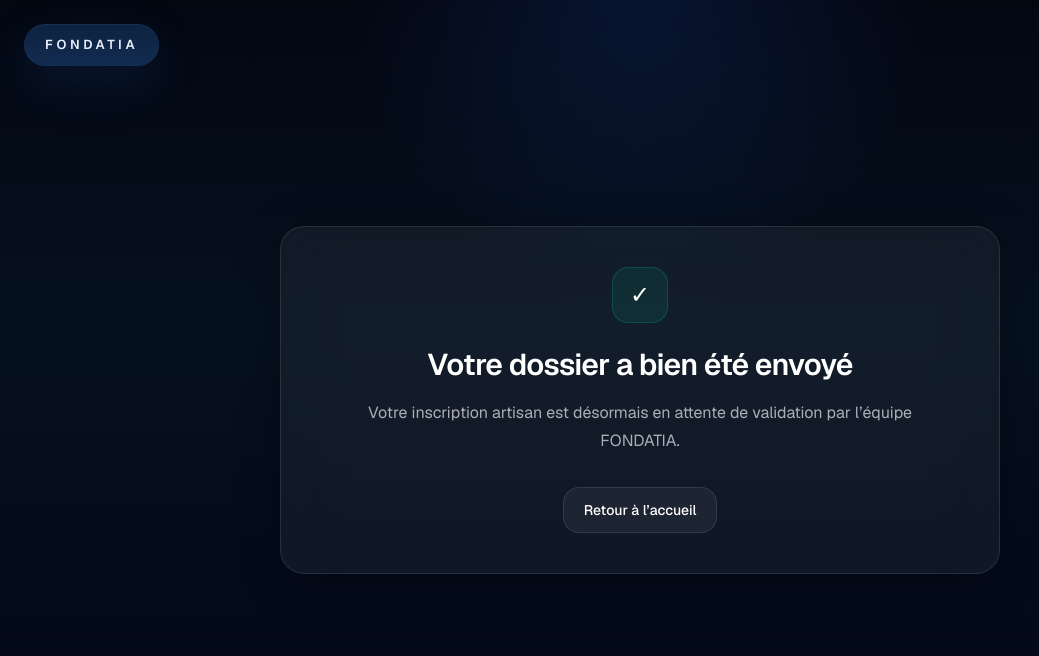
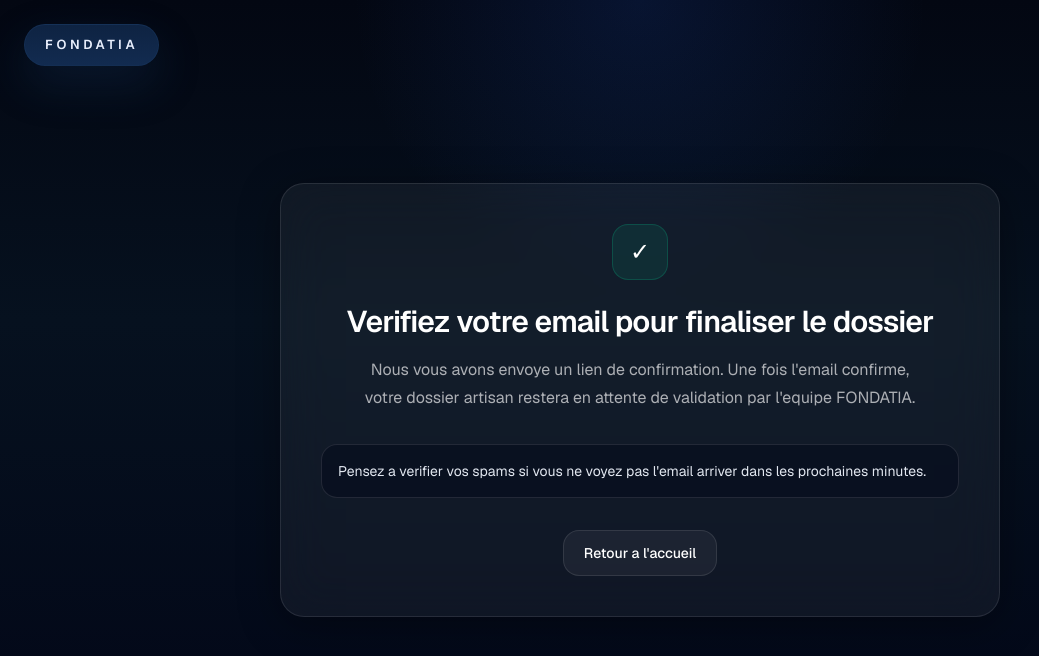
Before and after one commit to Djanix67/FONDATIA, a Next.js app: page /validation-en-attente in a window 1280 px wide. Shown: the top 656 px of the page, without its empty margins (0-1039 px from the left). Built offline with nearby package versions, Linux system fonts and the light colour scheme.

Commit message:
Explain email verification on pending page

```diff
--- a/app/validation-en-attente/page.tsx
+++ b/app/validation-en-attente/page.tsx
@@ -1,7 +1,14 @@
 import Link from "next/link"
 import { GlassCard } from "@/components/ui/glass-card"
 
-export default function ValidationEnAttentePage() {
+type ValidationEnAttentePageProps = {
+  searchParams?: Promise<Record<string, string | string[] | undefined>>
+}
+
+export default async function ValidationEnAttentePage({ searchParams }: ValidationEnAttentePageProps) {
+  const params = (await searchParams) ?? {}
+  const email = typeof params.email === "string" ? params.email : null
+
   return (
     <main className="min-h-screen bg-[radial-gradient(circle_at_top,rgba(38,99,235,0.14),transparent_28%),linear-gradient(180deg,#030712_0%,#06111f_40%,#020617_100%)] text-white">
       <div className="mx-auto flex min-h-screen max-w-3xl items-center justify-center px-6 py-12">
@@ -11,20 +18,24 @@ export default function ValidationEnAttentePage() {
           </div>
 
           <h1 className="mt-6 text-center text-3xl font-semibold tracking-tight text-white">
-            Votre dossier a bien été envoyé
+            Verifiez votre email pour finaliser le dossier
           </h1>
 
           <p className="mx-auto mt-4 max-w-xl text-center text-base leading-7 text-white/65">
-            Votre inscription artisan est désormais en attente de validation par
-            l’équipe FONDATIA.
+            Nous vous avons envoye un lien de confirmation{email ? ` a ${email}` : ""}. Une fois l'email confirme,
+            votre dossier artisan restera en attente de validation par l'equipe FONDATIA.
           </p>
+
+          <div className="mt-8 rounded-2xl border border-white/10 bg-slate-950/40 px-4 py-4 text-sm text-slate-200">
+            Pensez a verifier vos spams si vous ne voyez pas l'email arriver dans les prochaines minutes.
+          </div>
 
           <div className="mt-8 flex justify-center">
             <Link
               href="/"
               className="rounded-2xl border border-white/10 bg-white/5 px-5 py-3 text-sm font-medium text-white transition hover:bg-white/10"
             >
-              Retour à l’accueil
+              Retour a l'accueil
             </Link>
           </div>
         </GlassCard>
```
